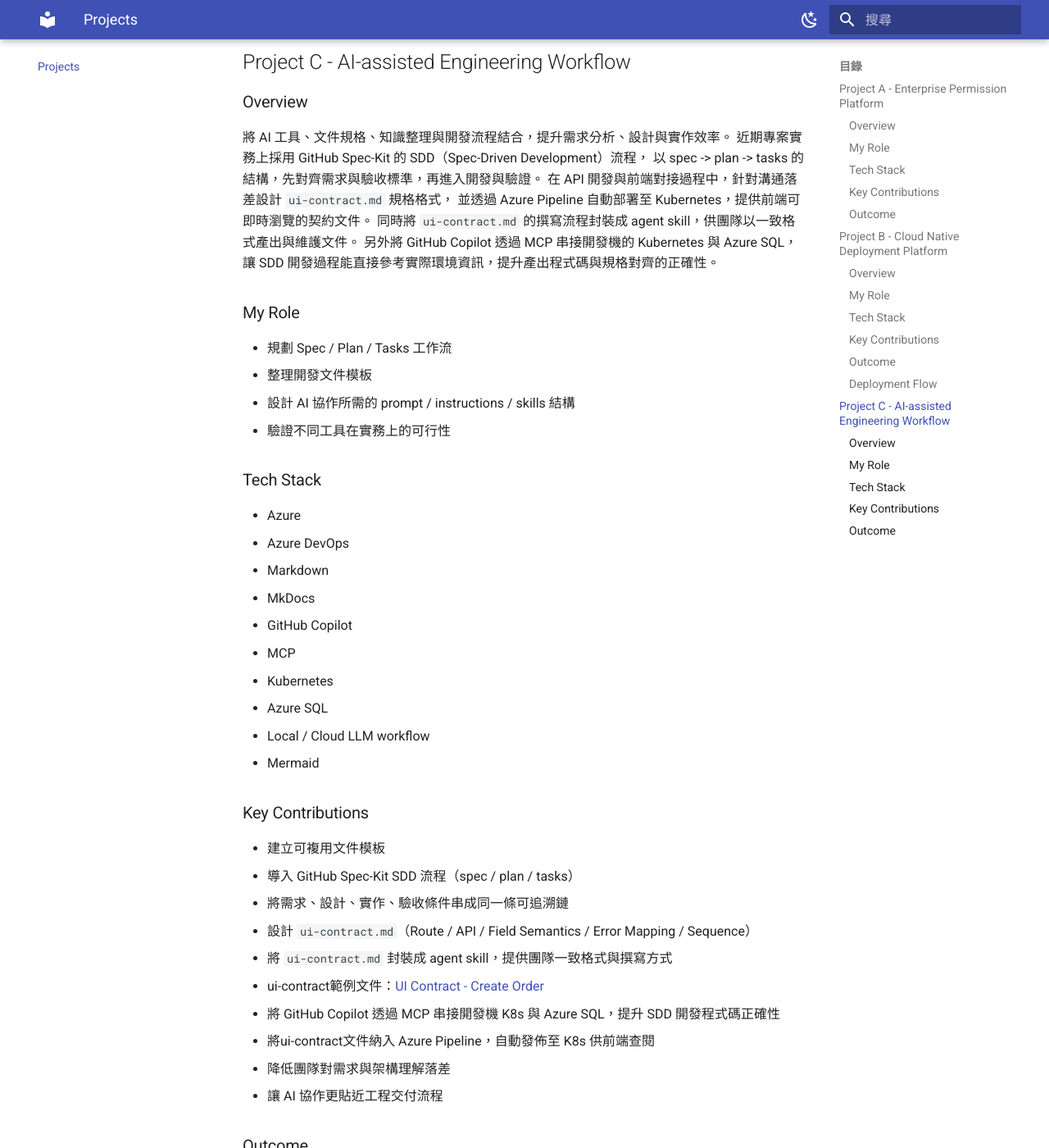
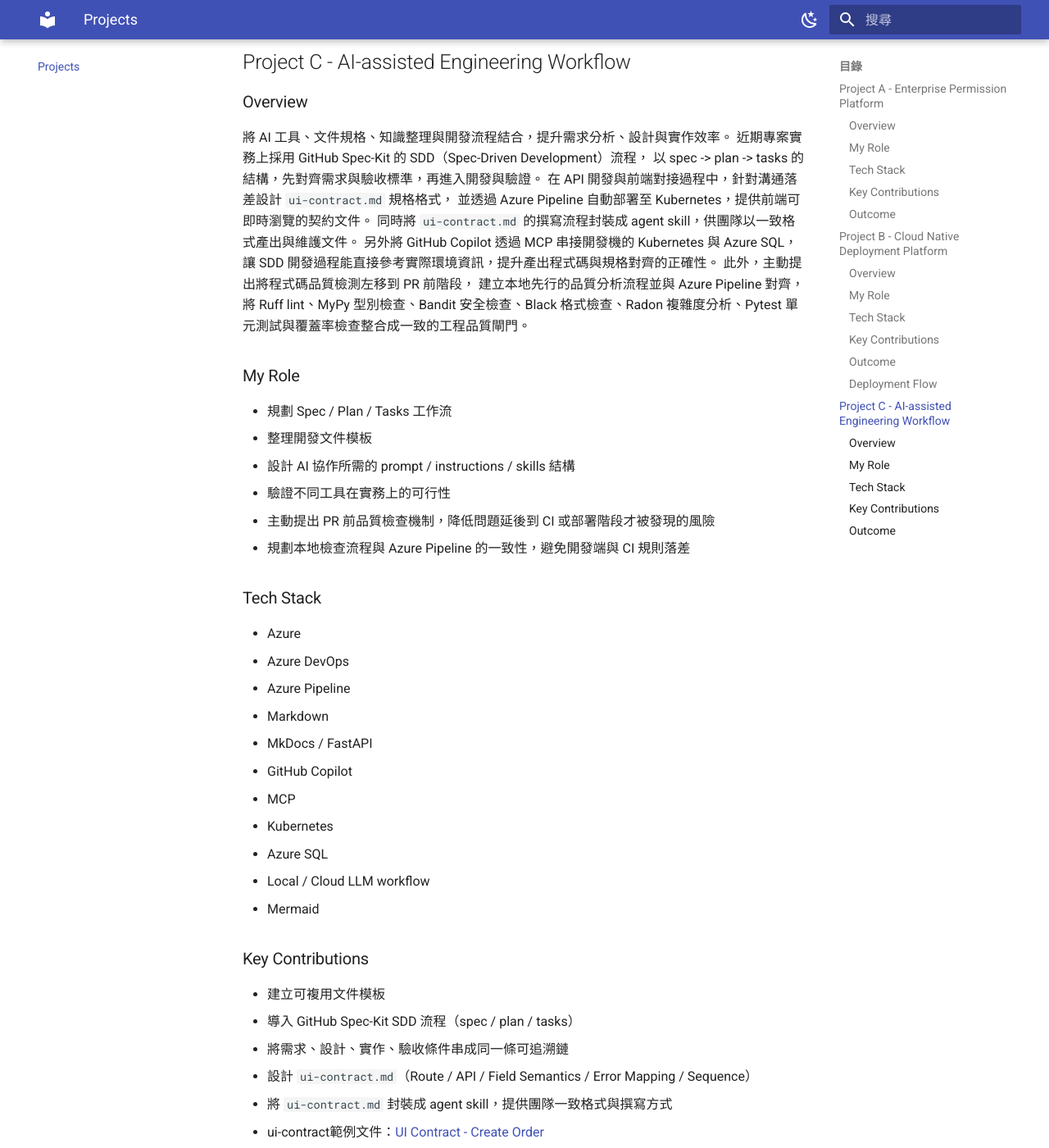
Before and after one commit to et840520/Resume, an MkDocs documentation site: the page built from docs/projects.md, in a window 1280 px wide and 1400 px high, scrolled down 4358 px. Shown: the whole window at 82% size. Built offline with MkDocs 1.6.1 and Material for MkDocs 9.7.7, drawn with Linux system fonts in a browser that asks for light colours; some of the changed text lies outside the part shown.

Commit message:
Update email address in contact.md and enhance project documentation in projects.md with quality check processes and Azure Pipeline integration

```diff
--- a/docs/projects.md
+++ b/docs/projects.md
@@ -110,6 +110,9 @@ flowchart LR
 同時將 `ui-contract.md` 的撰寫流程封裝成 agent skill，供團隊以一致格式產出與維護文件。
 另外將 GitHub Copilot 透過 MCP 串接開發機的 Kubernetes 與 Azure SQL，
 讓 SDD 開發過程能直接參考實際環境資訊，提升產出程式碼與規格對齊的正確性。
+此外，主動提出將程式碼品質檢測左移到 PR 前階段，
+建立本地先行的品質分析流程並與 Azure Pipeline 對齊，
+將 Ruff lint、MyPy 型別檢查、Bandit 安全檢查、Black 格式檢查、Radon 複雜度分析、Pytest 單元測試與覆蓋率檢查整合成一致的工程品質閘門。
 
 ### My Role
 
@@ -117,13 +120,16 @@ flowchart LR
 - 整理開發文件模板
 - 設計 AI 協作所需的 prompt / instructions / skills 結構
 - 驗證不同工具在實務上的可行性
+- 主動提出 PR 前品質檢查機制，降低問題延後到 CI 或部署階段才被發現的風險
+- 規劃本地檢查流程與 Azure Pipeline 的一致性，避免開發端與 CI 規則落差
 
 ### Tech Stack
 
 - Azure
 - Azure DevOps
+- Azure Pipeline
 - Markdown
-- MkDocs
+- MkDocs / FastAPI
 - GitHub Copilot
 - MCP
 - Kubernetes
@@ -141,6 +147,9 @@ flowchart LR
 - ui-contract範例文件：[UI Contract - Create Order](ui-contract-order-create.md)
 - 將 GitHub Copilot 透過 MCP 串接開發機 K8s 與 Azure SQL，提升 SDD 開發程式碼正確性
 - 將ui-contract文件納入 Azure Pipeline，自動發佈至 K8s 供前端查閱
+- 主動提出在 PR 前先執行品質分析腳本，讓開發者不需等到 push 後才發現 lint、型別、格式、安全或測試問題
+- 建立 Azure Pipeline 進行 Ruff、MyPy、Bandit、Black、Radon 與 Pytest + Coverage 的程式碼品質分析與單元測試
+- 將本地品質分析腳本與 CI pipeline 對齊，確保本地驗證結果與 PR 檢查標準一致
 - 降低團隊對需求與架構理解落差
 - 讓 AI 協作更貼近工程交付流程
 
@@ -151,3 +160,4 @@ flowchart LR
 - 因需求理解落差造成的返工比例由 25% 降至 10%
 - 文件查找與理解時間由 1-2 小時降至 10 分鐘
 - 文件與ai skills覆蓋 6 個功能模組，提升知識重用率
+- 將品質檢查前移到開發階段，降低 PR 反覆修正與合併前阻塞的機率
```
Also changed, not shown: docs/contact.md (+1 -1 lines).
